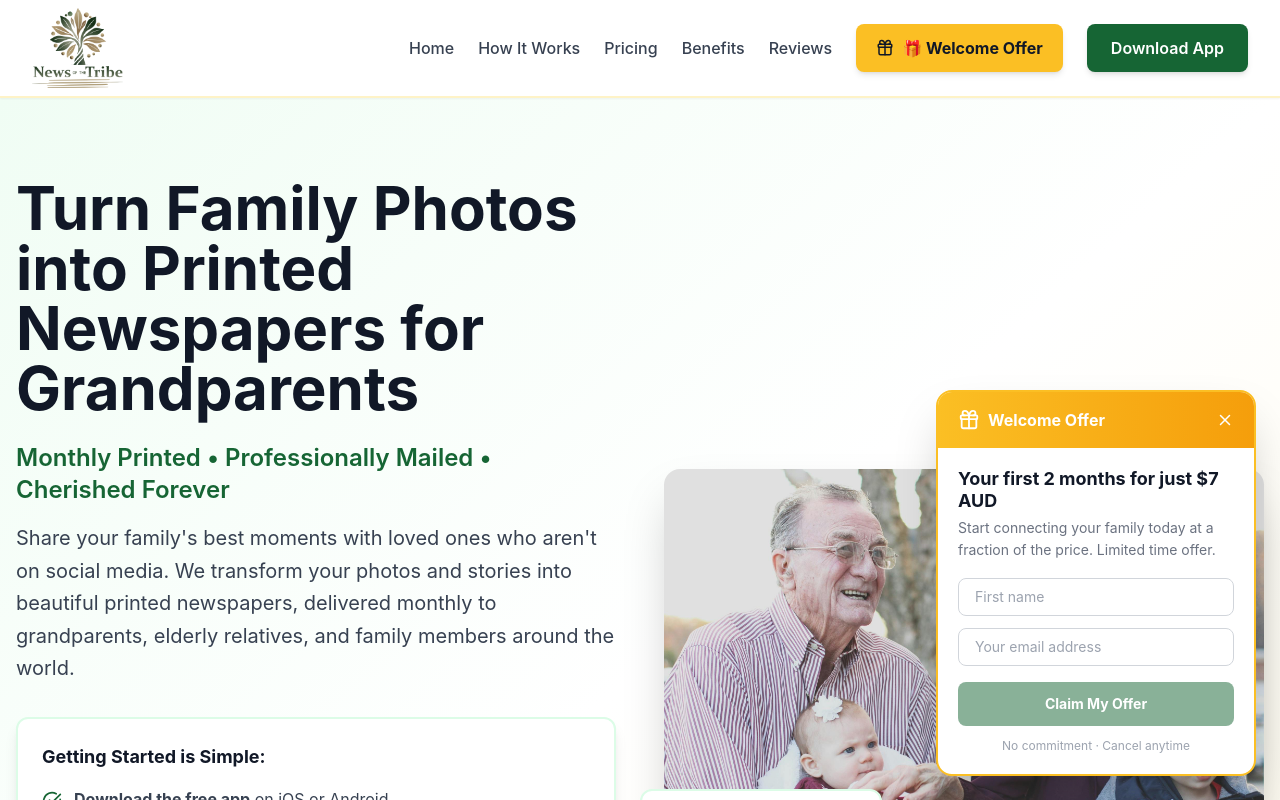
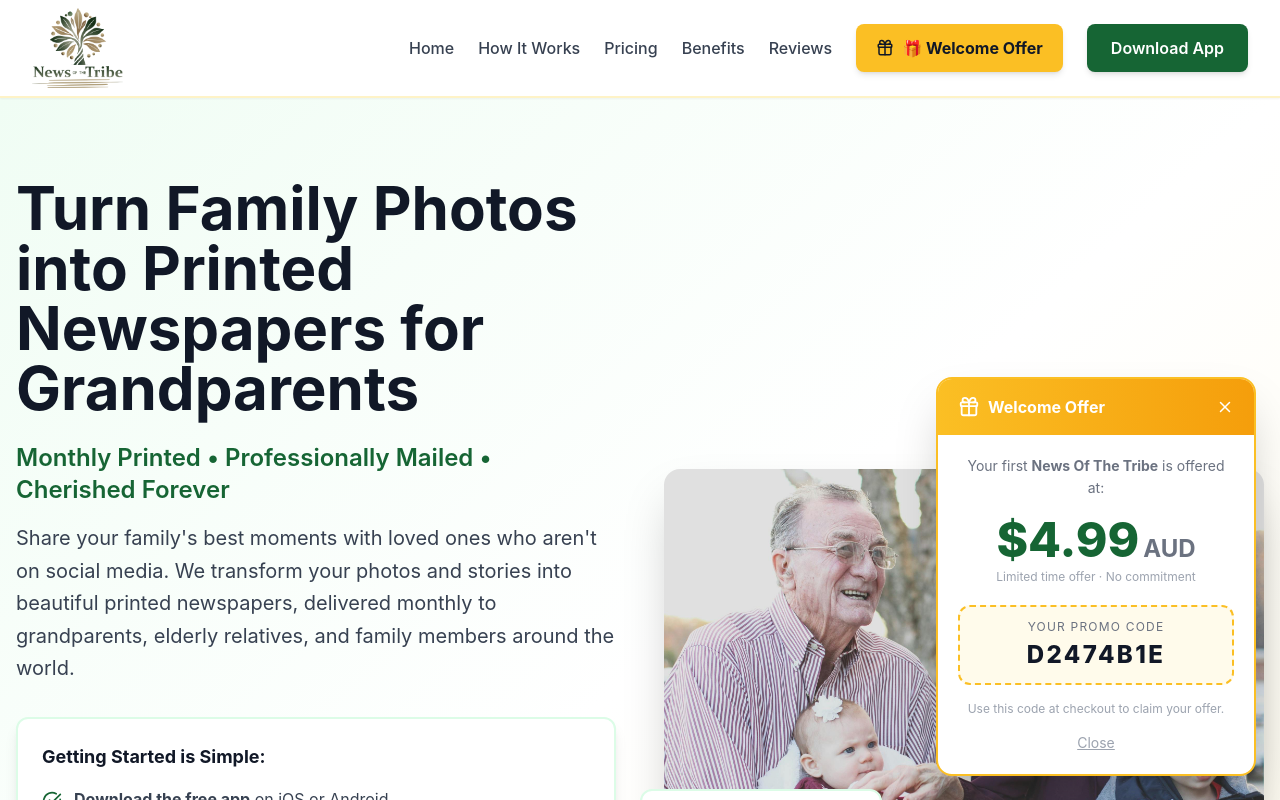
Before and after one commit to nottfabien/news-of-the-tribe, a Next.js app: page / in a window 1280 px wide. Both pictures are taken after a click on the button "🎁 Welcome Offer". Shown: the top 800 px of the page. Built offline with nearby package versions, Linux system fonts and the light colour scheme.

Commit message:
Refactor WelcomeOfferWidget by removing unused state

```diff
--- a/components/WelcomeOfferWidget.tsx
+++ b/components/WelcomeOfferWidget.tsx
@@ -1,9 +1,6 @@
 'use client'
 
-import { useState } from 'react';
-import { X, Gift, CheckCircle, Loader } from 'lucide-react';
-
-type Status = 'idle' | 'loading' | 'success' | 'error';
+import { X, Gift } from 'lucide-react';
 
 type Props = {
   isOpen: boolean;
@@ -11,26 +8,7 @@ type Props = {
 };
 
 export default function WelcomeOfferWidget({ isOpen, onClose }: Props) {
-  const [firstName, setFirstName] = useState('');
-  const [email, setEmail]         = useState('');
-  const [status, setStatus]       = useState<Status>('idle');
-
   if (!isOpen) return null;
-
-  const handleSubmit = async () => {
-    if (!firstName.trim() || !email.trim()) return;
-    setStatus('loading');
-    try {
-      const res = await fetch('/api/welcome-offer', {
-        method: 'POST',
-        headers: { 'Content-Type': 'application/json' },
-        body: JSON.stringify({ firstName, email }),
-      });
-      setStatus(res.ok ? 'success' : 'error');
-    } catch {
-      setStatus('error');
-    }
-  };
 
   return (
     <div className="fixed bottom-6 right-6 z-50">
@@ -51,73 +29,35 @@ export default function WelcomeOfferWidget({ isOpen, onClose }: Props) {
           </button>
         </div>
 
-        <div className="p-5">
-          {status === 'success' ? (
-            <div className="text-center py-4">
-              <CheckCircle className="text-green-700 mx-auto mb-3" size={40} />
-              <p className="font-bold text-gray-900 text-lg mb-1">You're in! 🎉</p>
-              <p className="text-gray-600 text-sm leading-relaxed">
-                We've received your request. Our team will send your exclusive offer to <strong>{email}</strong> shortly.
-              </p>
-              <button
-                onClick={onClose}
-                className="mt-4 text-sm text-gray-400 hover:text-gray-600 underline"
-              >
-                Close
-              </button>
-            </div>
-          ) : (
-            <>
-              <p className="font-bold text-gray-900 text-lg mb-1 leading-tight">
-                Your first 2 months for just $7 AUD
-              </p>
-              <p className="text-gray-500 text-sm mb-4 leading-relaxed">
-                Start connecting your family today at a fraction of the price. Limited time offer.
-              </p>
+        <div className="p-5 text-center">
+          <p className="text-gray-500 text-sm mb-4 leading-relaxed">
+            Your first <strong>News Of The Tribe</strong> is offered at:
+          </p>
 
-              <div className="space-y-3 mb-4">
-                <input
-                  type="text"
-                  placeholder="First name"
-                  value={firstName}
-                  onChange={e => setFirstName(e.target.value)}
-                  className="w-full border border-gray-300 rounded-lg px-4 py-2 text-sm focus:outline-none focus:border-green-700 focus:ring-1 focus:ring-green-700"
-                />
-                <input
-                  type="email"
-                  placeholder="Your email address"
-                  value={email}
-                  onChange={e => setEmail(e.target.value)}
-                  className="w-full border border-gray-300 rounded-lg px-4 py-2 text-sm focus:outline-none focus:border-green-700 focus:ring-1 focus:ring-green-700"
-                />
-              </div>
+          <p className="text-5xl font-extrabold text-green-800 mb-1">
+            $4.99
+            <span className="text-2xl font-bold text-gray-500 ml-1">AUD</span>
+          </p>
 
-              {status === 'error' && (
-                <p className="text-red-600 text-xs mb-3">
-                  Something went wrong. Please try again or email us directly.
-                </p>
-              )}
+          <p className="text-gray-400 text-xs mb-5">Limited time offer · No commitment</p>
 
-              <button
-                onClick={handleSubmit}
-                disabled={status === 'loading' || !firstName.trim() || !email.trim()}
-                className="w-full bg-green-800 text-white py-3 rounded-lg font-bold text-sm hover:bg-green-900 transition-colors disabled:opacity-50 disabled:cursor-not-allowed flex items-center justify-center gap-2"
-              >
-                {status === 'loading' ? (
-                  <>
-                    <Loader size={16} className="animate-spin" />
-                    Sending...
-                  </>
-                ) : (
-                  'Claim My Offer'
-                )}
-              </button>
+          <div className="bg-amber-50 border-2 border-dashed border-amber-400 rounded-xl px-4 py-3">
+            <p className="text-xs text-gray-500 uppercase tracking-widest mb-1">Your promo code</p>
+            <p className="text-2xl font-extrabold tracking-widest text-gray-900 select-all">
+              D2474B1E
+            </p>
+          </div>
 
-              <p className="text-center text-gray-400 text-xs mt-3">
-                No commitment · Cancel anytime
-              </p>
-            </>
-          )}
+          <p className="text-gray-400 text-xs mt-4">
+            Use this code at checkout to claim your offer.
+          </p>
+
+          <button
+            onClick={onClose}
+            className="mt-4 text-sm text-gray-400 hover:text-gray-600 underline"
+          >
+            Close
+          </button>
         </div>
       </div>
     </div>
```
